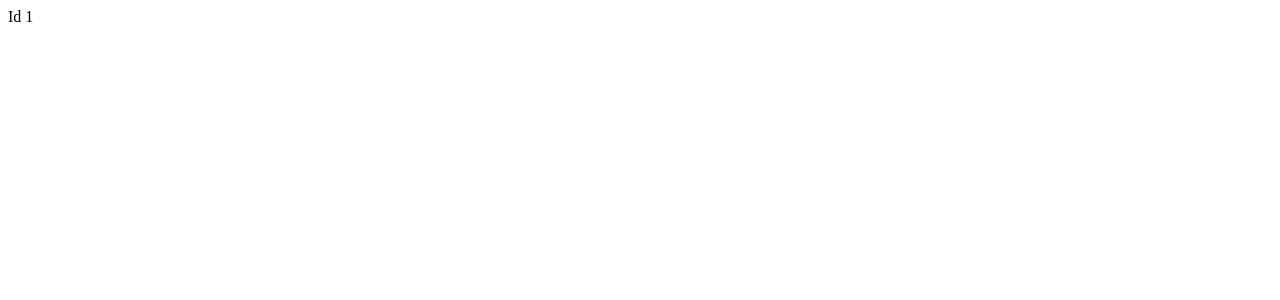
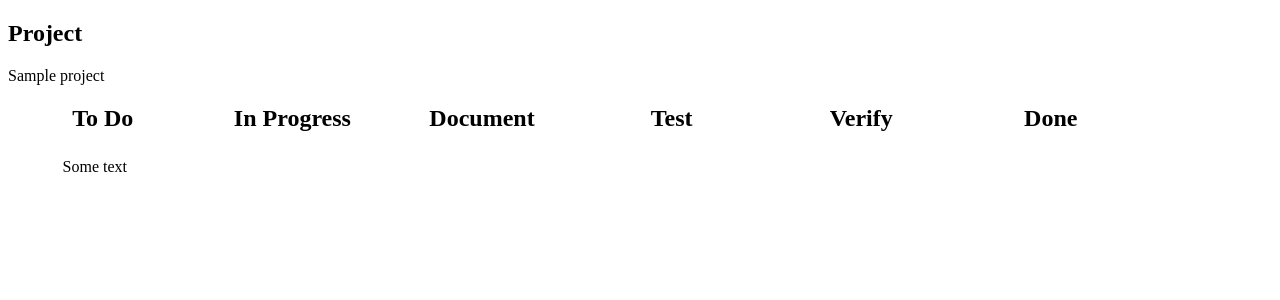
Before and after one commit to honza/stickies-app, a Django app: page /project/1/ in a window 1280 px wide. Before the commit the part shown is almost empty. Shown: the top 300 px of the page. Run offline with Django 3.2, Linux system fonts and the light colour scheme; tables that the repository leaves empty hold one stand-in row (values such as "Sample post"); parts of the project's set-up code (start-up, migrations or seed data) failed here and were passed over.

Commit message:
Basic sticky functionality.

```diff
--- a/stickies/notes/models.py
+++ b/stickies/notes/models.py
@@ -28,6 +28,21 @@ class Project(models.Model):
         self.group = g
         return super(Project, self).save(args, kwds)
 
+    def get_notes(self):
+        """Return dict of notes"""
+        notes = self.note_set.all()
+        d = {
+            "To Do": [],
+            "In Progress": [],
+            "Document": [],
+            "Test": [],
+            "Verify": [],
+            "Done": []
+        }
+        for note in notes:
+            d[note.state].append(note)
+        print d
+
 
 class Note(models.Model):
     content = models.TextField()
--- a/stickies/notes/templates/base.html
+++ b/stickies/notes/templates/base.html
@@ -4,6 +4,11 @@
     <meta http-equiv="content-type" content="text/html; charset=utf-8">
 
     <title>{% block title %}{% endblock %} - Stickies App</title>
+    <link href="/static/css/jquery-ui-1.8.7.custom.css" rel="stylesheet" type="text/css" media="screen" charset="utf-8">
+    <link rel="stylesheet" href="/static/css/style.css" type="text/css" media="screen" charset="utf-8">
+    <script src="/static/js/jquery-1.4.4.min.js" type="text/javascript" charset="utf-8"></script>
+    <script src="/static/js/jquery-ui-1.8.7.custom.min.js" type="text/javascript" charset="utf-8"></script>
+    <script src="/static/notes.js" type="text/javascript" charset="utf-8"></script>
 
 </head>
 <body>
--- a/stickies/notes/templates/project.html
+++ b/stickies/notes/templates/project.html
@@ -4,30 +4,38 @@
 
 {% block content %}
 
+<h2>Project</h2>
+
+{{ project.name }}
+
 <div>
 
-    <div id="todo">
+    <div id="todo" class="column">
+        <h2>To Do</h2>
+        <div class="portlet">
+            <div class="portlet-content">Some text</div>
+        </div>
+    </div>
+
+    <div id="inprogress" class="column">
+        <h2>In Progress</h2>
 
     </div>
 
-    <div id="inprogress">
-
+    <div id="document" class="column">
+        <h2>Document</h2>
     </div>
 
-    <div id="document">
-
+    <div id="test" class="column">
+        <h2>Test</h2>
     </div>
 
-    <div id="test">
-
+    <div id="verify" class="column">
+        <h2>Verify</h2>
     </div>
 
-    <div id="verify">
-
-    </div>
-
-    <div id="done">
-
+    <div id="done" class="column">
+        <h2>Done</h2>
     </div>
 
 </div>
--- a/stickies/notes/views.py
+++ b/stickies/notes/views.py
@@ -8,7 +8,9 @@ def index(request):
     return render_to_response('index.html', {'projects': projects})
 
 def project(request, id):
-    return HttpResponse('Id %s' % id)
+    project = Project.objects.get(id=id)
+    project.get_notes()
+    return render_to_response('project.html', {'project': project})
 
 def ajax(request):
     pass
```
